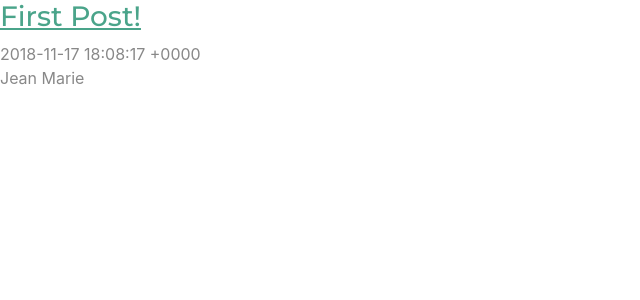
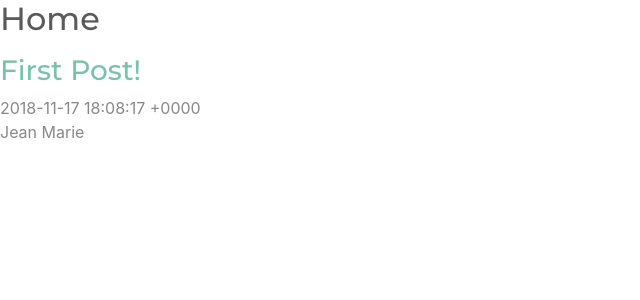
Before and after one commit to b17anselmi/my_blog, a Jekyll site: the page built from index.md, in a window 1280 px wide. Shown: the top 300 px of the page, without its empty margins (0-640 px from the left). Built offline with Jekyll 4.4.1, drawn with Linux system fonts in a browser that asks for light colours; nearby versions of some CDN libraries.

Commit message:
begin overriding layout

```diff
--- a/_layouts/page.html
+++ b/_layouts/page.html
@@ -7,9 +7,13 @@
 
     <!-- Bootstrap CSS -->
     <link href="https://stackpath.bootstrapcdn.com/bootswatch/4.1.3/minty/bootstrap.min.css" rel="stylesheet" integrity="sha384-Qt9Hug5NfnQDGMoaQYXN1+PiQvda7poO7/5k4qAmMN6evu0oDFMJTyjqaoTGHdqf" crossorigin="anonymous">
-    <link rel="stylesheet" href=css/style.css>
 
-    {{ content }}
+    <title> {{page.title}} </title>
+
+    <h2> {{ page.title }} </h2>
+      <p>
+      {{ content }}
+      </p>
 
     <!-- Optional JavaScript -->
     <!-- jQuery first, then Popper.js, then Bootstrap JS -->
```
Also changed, not shown: _layouts/post.html (+11 -2 lines), css/style.css (deleted).
